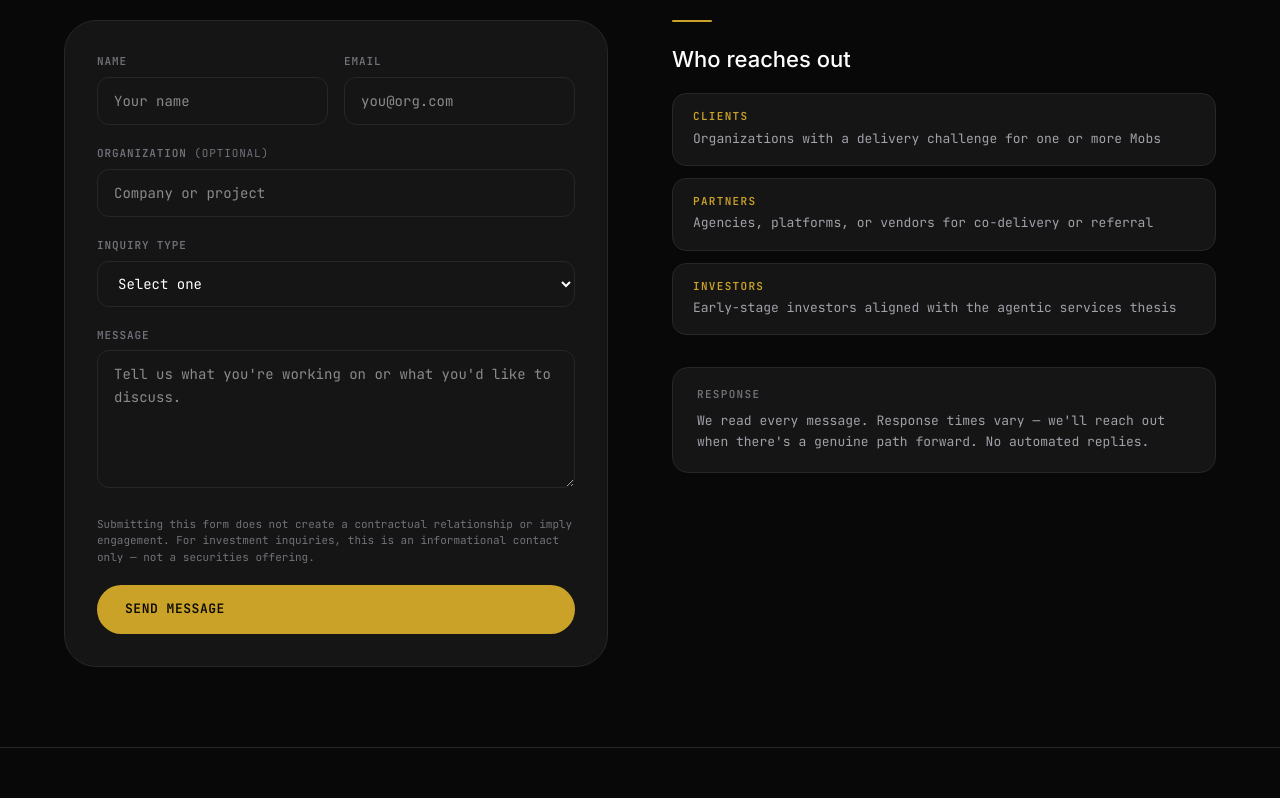
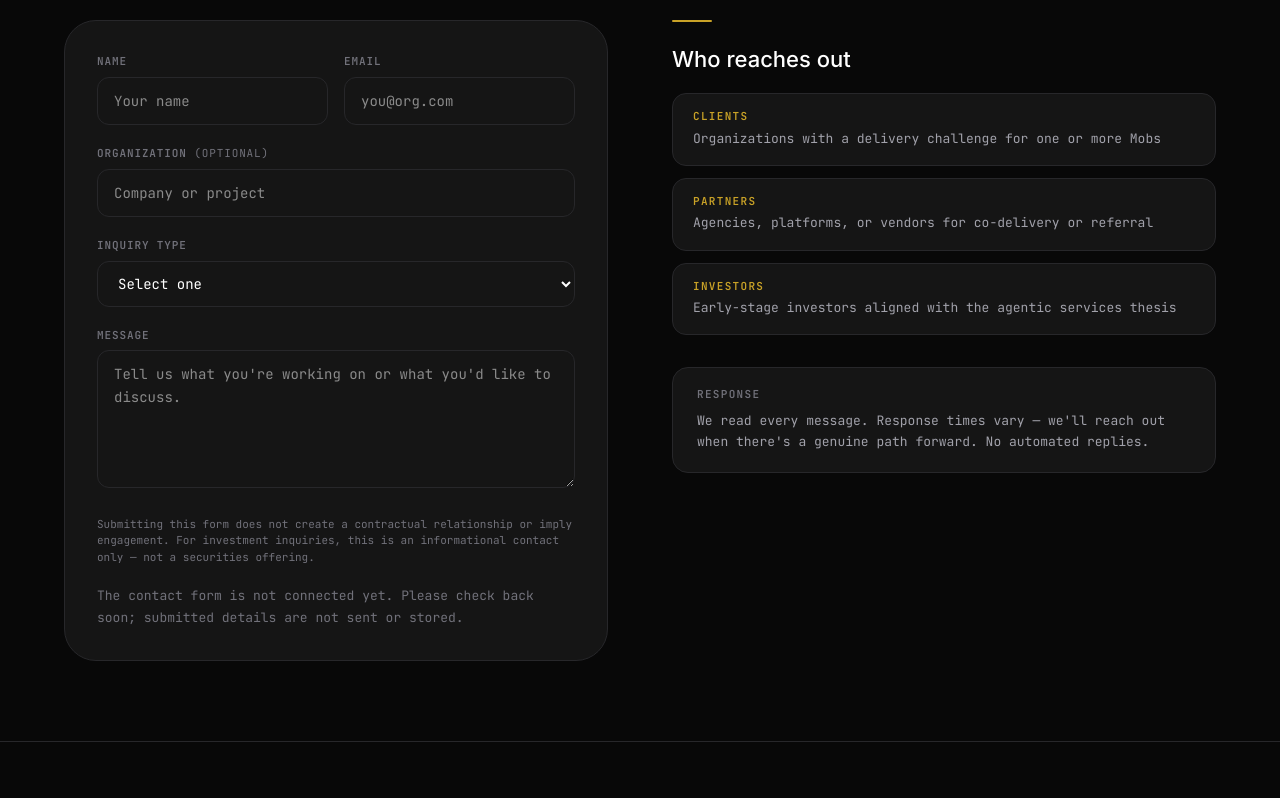
Before and after one commit to MajorDream444/amasolagi-site, a Next.js app: page /contact in a window 1280 px wide. Shown: the part 570-1368 px from the top of the page. Built offline with nearby package versions, Linux system fonts and the light colour scheme.

Commit message:
fix: align canonical Mob content and contact disclosure

```diff
--- a/src/app/contact/ContactForm.tsx
+++ b/src/app/contact/ContactForm.tsx
@@ -2,10 +2,7 @@
 
 import { useState } from "react";
 
-type FormState = "idle" | "submitting" | "success" | "error";
-
 export default function ContactForm() {
-  const [state, setState] = useState<FormState>("idle");
   const [form, setForm] = useState({
     name: "",
     email: "",
@@ -18,14 +15,6 @@ export default function ContactForm() {
     e: React.ChangeEvent<HTMLInputElement | HTMLTextAreaElement | HTMLSelectElement>
   ) {
     setForm((prev) => ({ ...prev, [e.target.name]: e.target.value }));
-  }
-
-  async function handleSubmit(e: React.FormEvent) {
-    e.preventDefault();
-    setState("submitting");
-    // Placeholder — no live endpoint yet
-    await new Promise((r) => setTimeout(r, 900));
-    setState("success");
   }
 
   const inputStyle: React.CSSProperties = {
@@ -53,55 +42,9 @@ export default function ContactForm() {
     marginBottom: 6,
   };
 
-  if (state === "success") {
-    return (
-      <div
-        style={{
-          padding: "40px 32px",
-          background: "var(--surface)",
-          border: "1px solid var(--border)",
-          borderRadius: "var(--radius-card)",
-          textAlign: "center",
-        }}
-      >
-        <div
-          style={{
-            width: 48,
-            height: 48,
-            borderRadius: "50%",
-            background: "var(--gold-glow)",
-            border: "1px solid var(--gold-dim)",
-            display: "flex",
-            alignItems: "center",
-            justifyContent: "center",
-            margin: "0 auto 20px",
-          }}
-        >
-          <svg width="20" height="20" viewBox="0 0 20 20" fill="none">
-            <path d="M4 10l4 4 8-8" stroke="var(--gold)" strokeWidth="2" strokeLinecap="round" strokeLinejoin="round" />
-          </svg>
-        </div>
-        <h3
-          style={{
-            fontFamily: "var(--font-display, Inter, sans-serif)",
-            fontSize: 20,
-            fontWeight: 500,
-            color: "var(--text)",
-            margin: "0 0 10px",
-          }}
-        >
-          Message received
-        </h3>
-        <p className="body-mono" style={{ color: "var(--text-secondary)", fontSize: 13, margin: 0 }}>
-          We read every message personally. We&apos;ll be in touch if there&apos;s a path forward.
-        </p>
-      </div>
-    );
-  }
-
   return (
     <form
-      onSubmit={handleSubmit}
+      onSubmit={(e) => e.preventDefault()}
       style={{
         background: "var(--surface)",
         border: "1px solid var(--border)",
@@ -200,25 +143,9 @@ export default function ContactForm() {
         not a securities offering.
       </p>
 
-      {/* Submit */}
-      <button
-        type="submit"
-        disabled={state === "submitting"}
-        className="btn-primary"
-        style={{
-          width: "100%",
-          opacity: state === "submitting" ? 0.6 : 1,
-          cursor: state === "submitting" ? "not-allowed" : "pointer",
-        }}
-      >
-        {state === "submitting" ? "Sending…" : "Send message"}
-      </button>
-
-      {state === "error" && (
-        <p className="body-mono" style={{ color: "#EF4444", fontSize: 13, margin: 0, textAlign: "center" }}>
-          Something went wrong. Please try again or email us directly.
-        </p>
-      )}
+      <p className="body-mono" style={{ color: "var(--text-dim)", fontSize: 13, margin: 0 }}>
+        The contact form is not connected yet. Please check back soon; submitted details are not sent or stored.
+      </p>
     </form>
   );
 }
```
